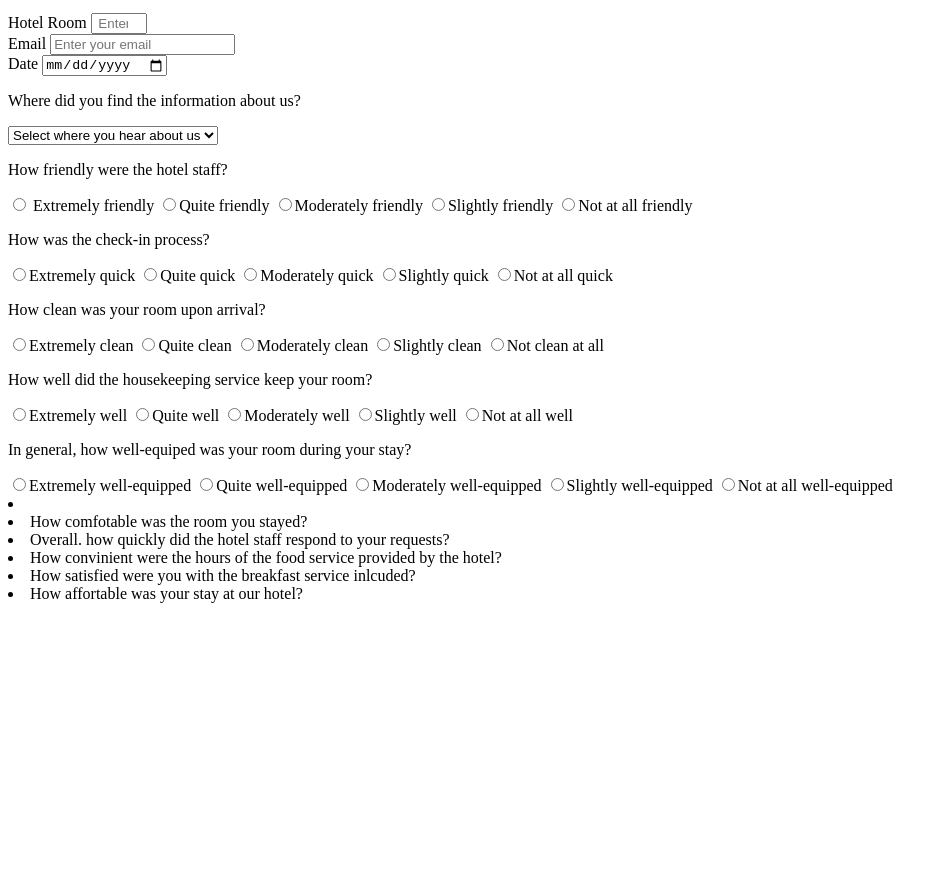
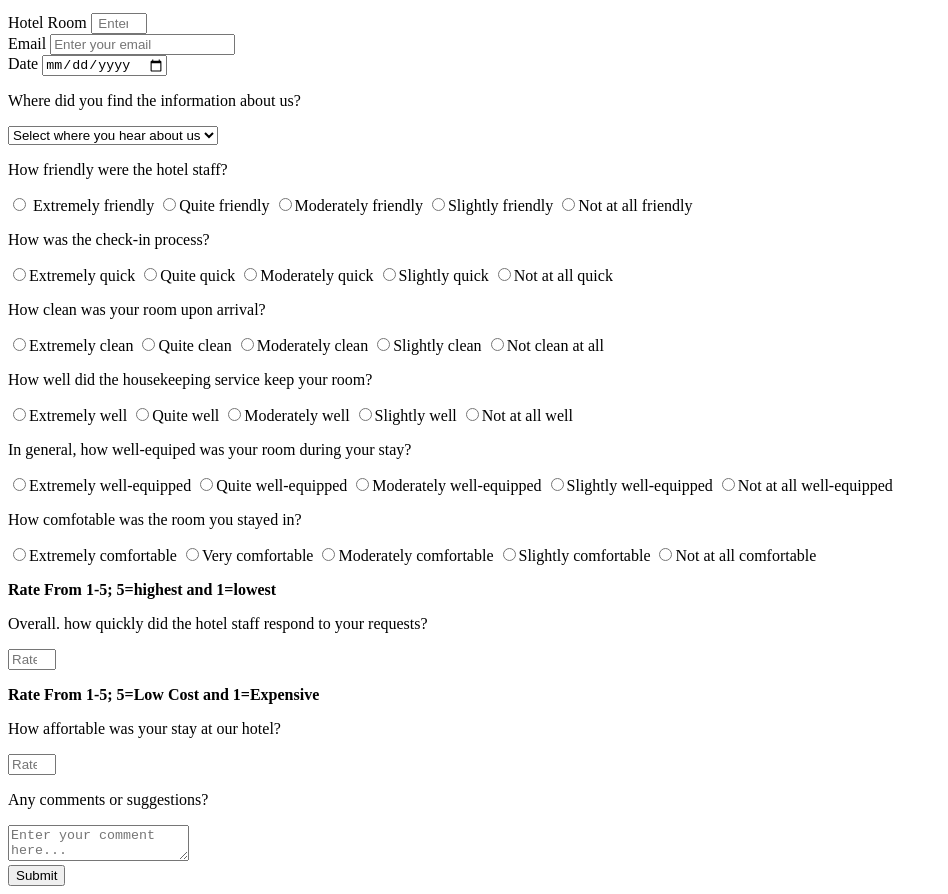
Before and after one commit to DEGRUSSECU1/Survey-Form, a plain HTML site: page index.html in a window 1280 px wide. Shown: the part 101-995 px from the top of the page, without its empty margins (0-948 px from the left). Before the commit the page ends 800 px from the top, so only its background shows below. Drawn offline with Linux system fonts and the light colour scheme.

Commit message:
index done

```diff
--- a/index.html
+++ b/index.html
@@ -183,6 +183,7 @@
             class="input-radio"
             />Extremely well
     </label>
+    <label>
     <input
         name="text"
         value="Quite well"
@@ -190,6 +191,7 @@
         class="input-radio"
         />Quite well
     </label>
+    <label>
     <input
         name="text"
         value="Moderately well"
@@ -197,6 +199,7 @@
         class="input-radio"
         />Moderately well
     </label>
+    <label>
     <input
         name="text"
         value="Slightly well"
@@ -204,6 +207,7 @@
         class="input-radio"
         />Slightly well
     </label>
+    <label>
     <input
         name="text"
         value="Not at all well"
@@ -222,7 +226,7 @@
          class="input-radio"
          />Extremely well-equipped
         </label>
-    </label>
+    <label>
     <input
     name="text"
     value="Quite well-equipped"
@@ -230,6 +234,7 @@
     class="input-radio"
     />Quite well-equipped
     </label>
+    <label>
     <input
     name="text"
     value="Moderately well-equipped"
@@ -237,6 +242,7 @@
     class="input-radio"
     />Moderately well-equipped
     </label>
+    <label>
     <input
     name="text"
     value="Slightly well-equipped"
@@ -244,6 +250,7 @@
     class="input-radio"
     />Slightly well-equipped
     </label>
+    <label>
    <input
     name="text"
     value="Not at all well-equipped"
@@ -252,18 +259,101 @@
     />Not at all well-equipped
     </label>
     </div>
+    <div class="form-group">
+        <p> How comfotable was the room you stayed in?</p>
+        <label>
+        <input
+        name="text"
+        value="Extremely-comfortable"
+         type="radio"
+         class="input-radio"
+         />Extremely comfortable
+        </label>
+        <label>
+            <input
+    name="text"
+    value="Very comfortable"
+    type="radio"
+    class="input-radio"
+    />Very comfortable
+    </label>
+     <label>
+        <input
+        name="text"
+        value="Moderately comfortable"
+        type="radio"
+        class="input-radio"
+        />Moderately comfortable
+        </label>
+        <label>
+            <input
+            name="text"
+            value="Slightly comfortable"
+            type="radio"
+            class="input-radio"
+            />Slightly comfortable
+            </label>
+        <label>
+            <input
+            name="text"
+            value="Not at all comfortable"
+            type="radio"
+            class="input-radio"
+            />Not at all comfortable
+            </label>
+    </div>
+
+    <div class="form-group">
+        <p><strong>Rate From 1-5; 5=highest and 1=lowest</strong></p>
+        <p>Overall. how quickly did the hotel staff respond to your requests?</p>
+        <label>
+        <input
+        type="number"
+        min=1
+        max=5
+        class="input-number"
+        placeholder="Rate"
+        />
+    </label>
+    </div>
+
+    <div class="form-group">
+        <p><strong>Rate From 1-5; 5=Low Cost and 1=Expensive</strong></p>
+        <p>How affortable was your stay at our hotel?</p>
+        <label>
+        <input
+        type="number"
+        min=1
+        max=5
+        class="input-number"
+        placeholder="Rate"
+        />
+    </label>
+    </div>
+
+   </div>
+        <div class="form-group">
+            <p>Any comments or suggestions?</p>
+                <textarea
+                  id="comments"
+                  class="input-textarea"
+                  name="comment"
+                  placeholder="Enter your comment here..."
+                ></textarea>
+        </div>
+
+              <div class="form-group">
+                <button type="submit" id="submit" class="submit-button">
+                  Submit
+                </button>
+              </div>
 
 
 
     </form>
 
 
-        <li> </li>
-        <li> How comfotable was the room you stayed?</li>
-        <li>Overall. how quickly did the hotel staff respond to your requests?</li>
-        <li>How convinient were the hours of the food service provided by the hotel?</li>
-        <li>How satisfied were you with the breakfast service inlcuded? </li>
-        <li>How affortable was your stay at our hotel?</li>
+
 
 
 
```
